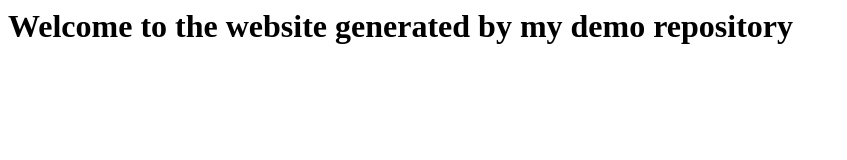
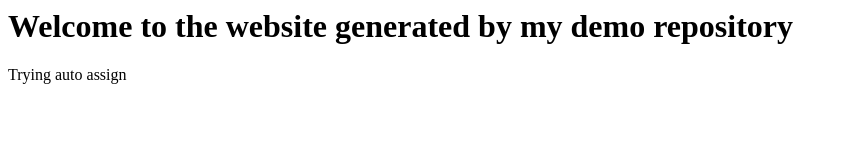
Before and after one commit to greekosystem/demo-repository, a website: page index.html in a window 1280 px wide. Shown: the whole page, without its empty margins (0-847 px from the left). Drawn offline with Linux system fonts and the light colour scheme.

Commit message:
Update index.html

```diff
--- a/index.html
+++ b/index.html
@@ -1,3 +1,4 @@
 <html>
   <h1>Welcome to the website generated by my demo repository</h1>
+  <p>Trying auto assign</p>
 </html>
```
